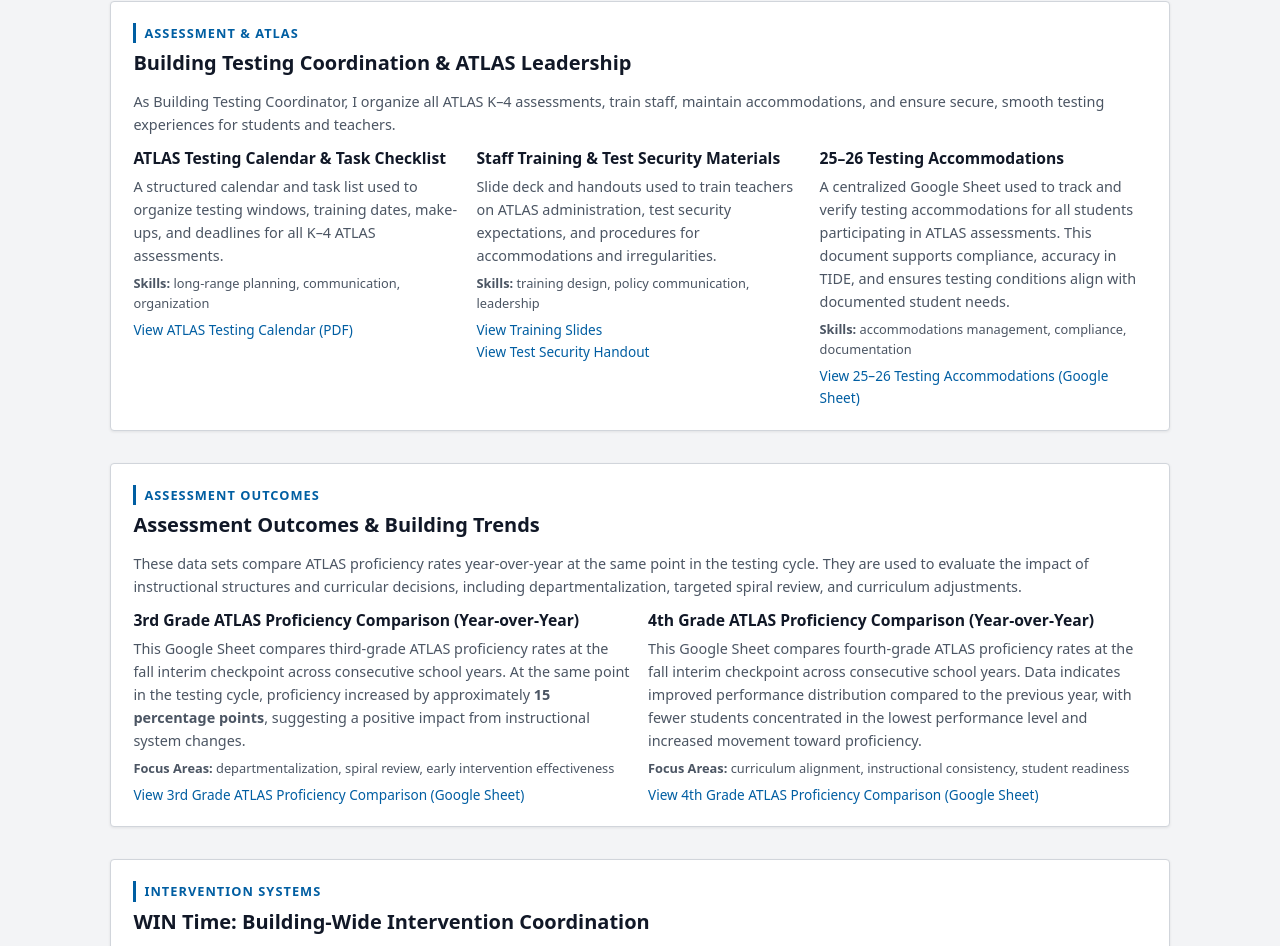
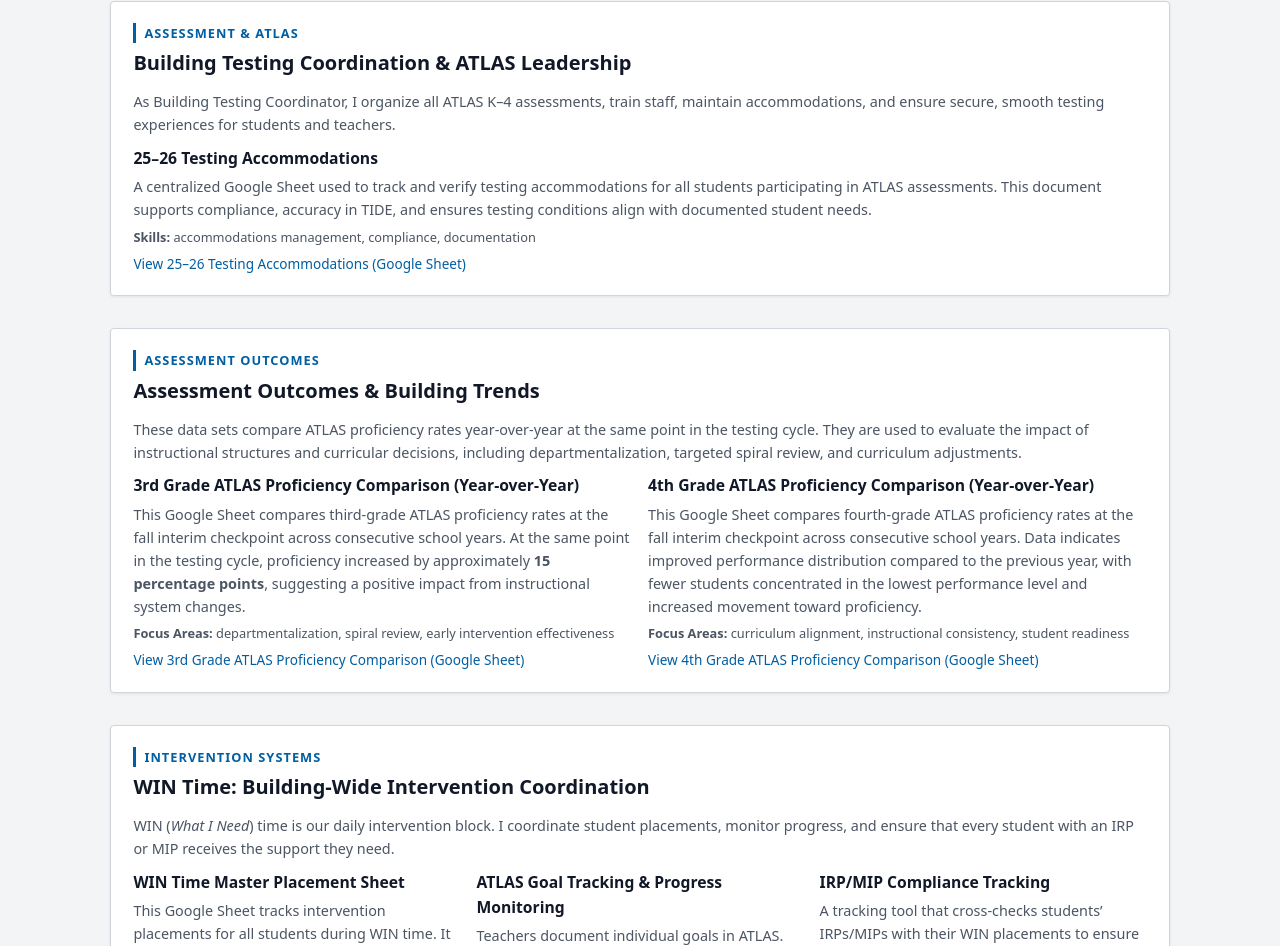
Before and after one commit to aeweeks14/aprilweeks-portfolio, a plain HTML site: page index.html in a window 1280 px wide. Shown: the part 771-1717 px from the top of the page. Drawn offline with Linux system fonts and the light colour scheme.

Commit message:
Update index.html

```diff
--- a/index.html
+++ b/index.html
@@ -329,37 +329,6 @@
         </p>
 
         <div class="artifact-grid">
-          <div class="artifact-card">
-            <h3>ATLAS Testing Calendar & Task Checklist</h3>
-            <p>
-              A structured calendar and task list used to organize testing windows,
-              training dates, make-ups, and deadlines for all K–4 ATLAS assessments.
-            </p>
-            <div class="artifact-meta">
-              <strong>Skills:</strong> long-range planning, communication, organization
-            </div>
-            <div class="artifact-links">
-              <!-- Replace # with your actual link to the calendar/checklist -->
-              <a href="#" target="_blank">View ATLAS Testing Calendar (PDF)</a>
-            </div>
-          </div>
-
-          <div class="artifact-card">
-            <h3>Staff Training & Test Security Materials</h3>
-            <p>
-              Slide deck and handouts used to train teachers on ATLAS administration,
-              test security expectations, and procedures for accommodations and
-              irregularities.
-            </p>
-            <div class="artifact-meta">
-              <strong>Skills:</strong> training design, policy communication, leadership
-            </div>
-            <div class="artifact-links">
-              <!-- Replace # with link to your training slides/handout -->
-              <a href="#" target="_blank">View Training Slides</a><br />
-              <a href="#" target="_blank">View Test Security Handout</a>
-            </div>
-          </div>
 
 <div class="artifact-card">
   <h3>25–26 Testing Accommodations</h3>
```
